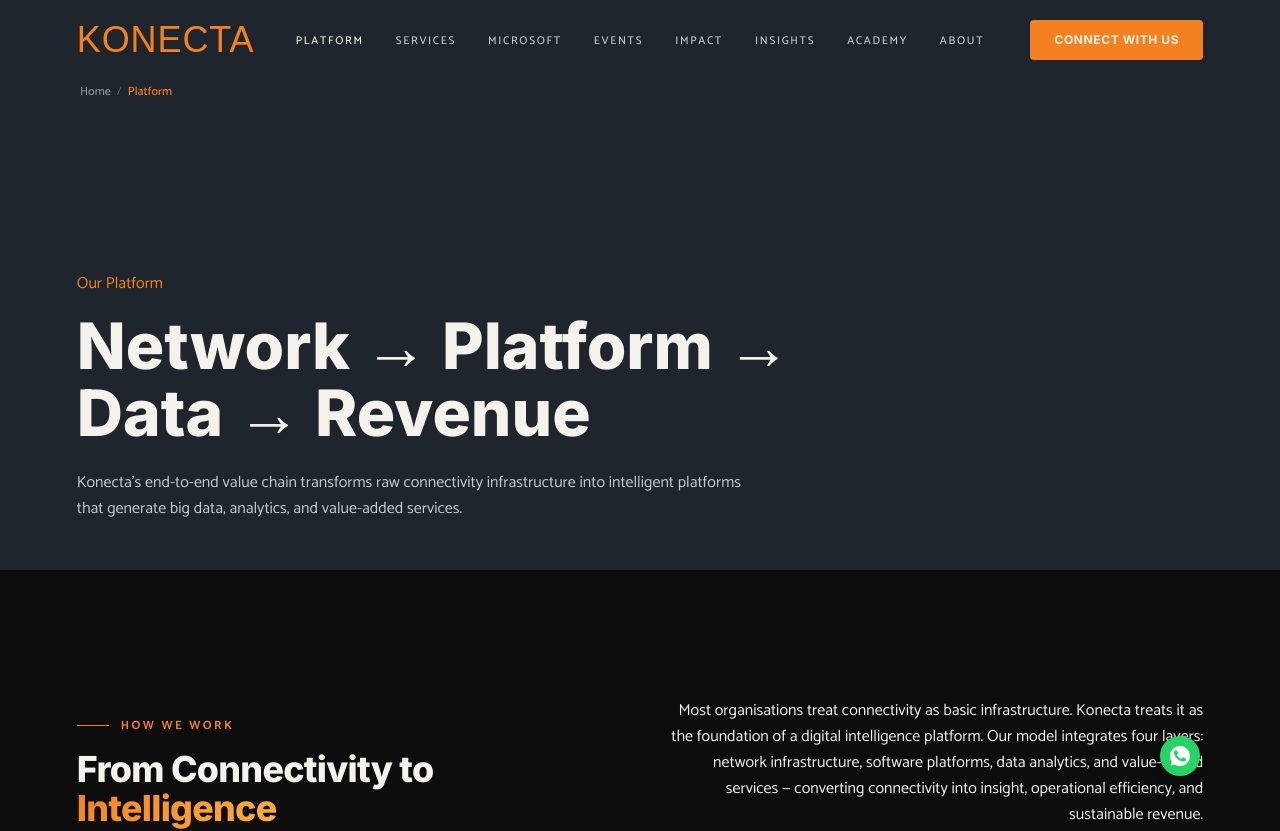
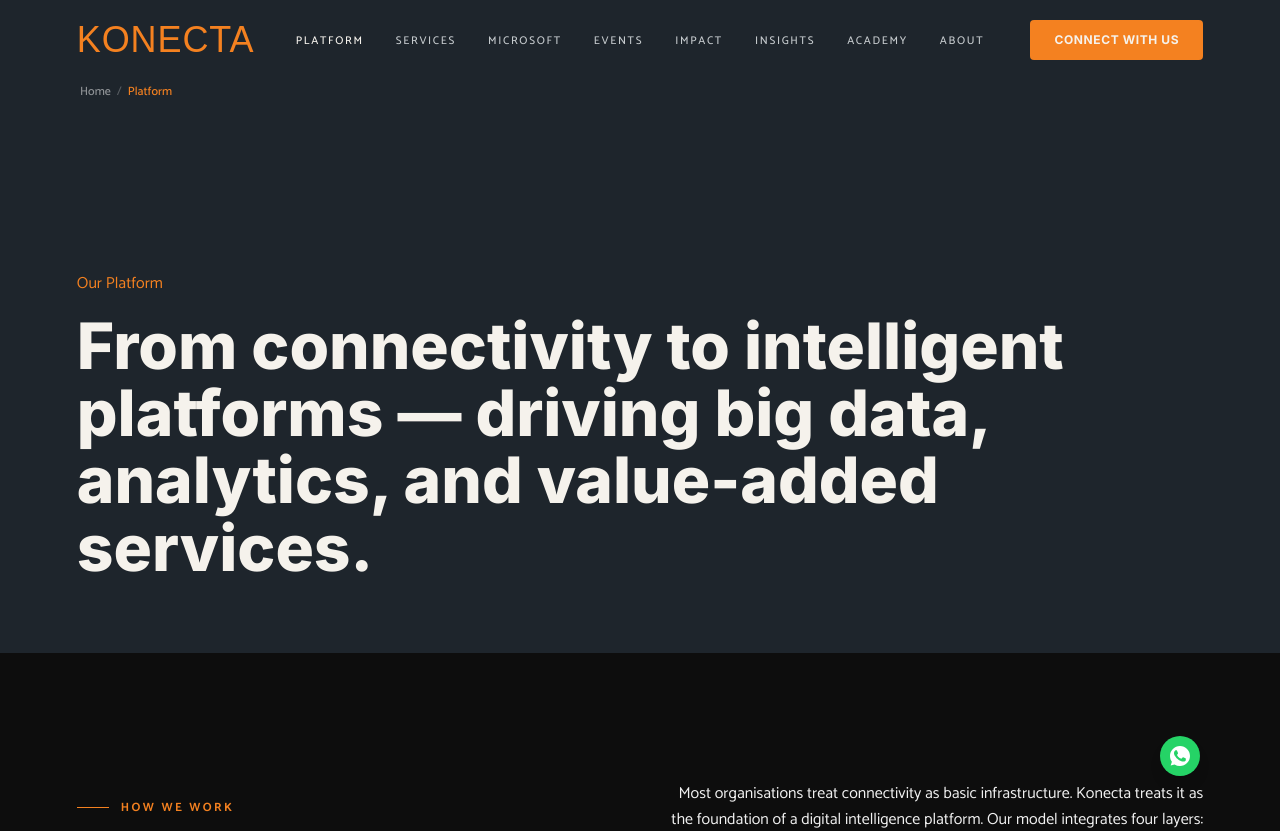
Before and after one commit to Silas-Matabane/Konecta-Website, a React (Vite) app in the folder konecta-app/: page /platform in a window 1280 px wide. Shown: the top 831 px of the page. Built offline with nearby package versions, Linux system fonts and the light colour scheme; a web font is replaced by a local one.

Commit message:
Added AI services

```diff
--- a/konecta-app/src/data/services.js
+++ b/konecta-app/src/data/services.js
@@ -95,6 +95,25 @@
       "https://images.unsplash.com/photo-1639762681485-074b7f938ba0?w=800&q=80",
     featured: false,
   },
+  {
+    id: 5,
+    number: "05",
+    icon: "🤖",
+    title: "AI Infrastructure & Factory",
+    description:
+      "Artificial intelligence will redefine how organisations operate across every sector. Konecta's AI Infrastructure & Factory practice enables African enterprises and public sector organisations to deploy production-grade AI capabilities — ensuring AI adoption moves beyond experimentation into real operational deployment.",
+    tags: ["Production-Grade AI", "AI Factory", "Enterprise AI", "Azure AI"],
+    capabilities: [
+      "Production-Grade AI Deployment",
+      "Network Infrastructure & Data Environments",
+      "Enterprise AI Infrastructure & Cloud Platforms",
+      "Cybersecurity Architecture",
+      "Fully Integrated AI Ecosystem",
+    ],
+    image:
+      "https://images.unsplash.com/photo-1677442135703-1787eea5ce01?w=800&q=80",
+    featured: false,
+  },
 ];
 
 export const pipelineStages = [
--- a/konecta-app/src/pages/PlatformPage.jsx
+++ b/konecta-app/src/pages/PlatformPage.jsx
@@ -15,8 +15,7 @@
       />
       <PageHeader
         eyebrow="Our Platform"
-        title="Network &rarr; Platform &rarr;<br />Data &rarr; Revenue"
-        description="Konecta's end-to-end value chain transforms raw connectivity infrastructure into intelligent platforms that generate big data, analytics, and value-added services."
+        title="From connectivity to intelligent platforms — driving big data, analytics, and value-added services."
       />
       <Pipeline />
       <KaiSection />
--- a/konecta-app/src/pages/ServicesPage.jsx
+++ b/konecta-app/src/pages/ServicesPage.jsx
@@ -1,4 +1,5 @@
 import ServicesGrid from "@components/sections/ServicesGrid";
+import KaiSection from "@components/sections/KaiSection";
 import CTASection from "@components/common/CTASection";
 import PageHeader from "@components/common/PageHeader";
 import SEO from "@components/common/SEO";
@@ -18,6 +19,7 @@
         description="Six pillars of telecoms and technology excellence u{2013} from network deployment to AI adoption, designed to drive measurable business outcomes across Africa."
       />
       <ServicesGrid />
+      <KaiSection />
       <CTASection />
     </>
   );
```
